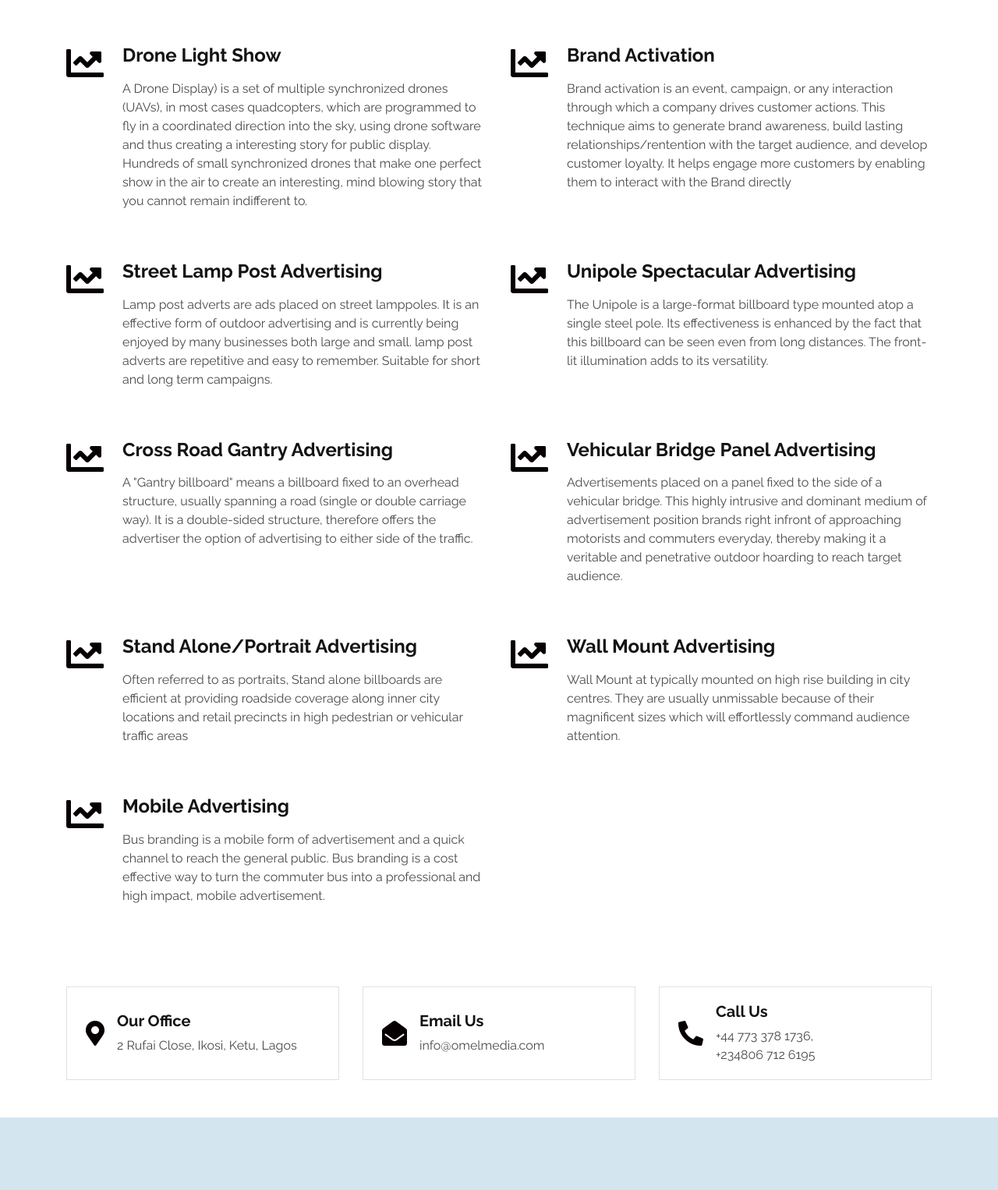
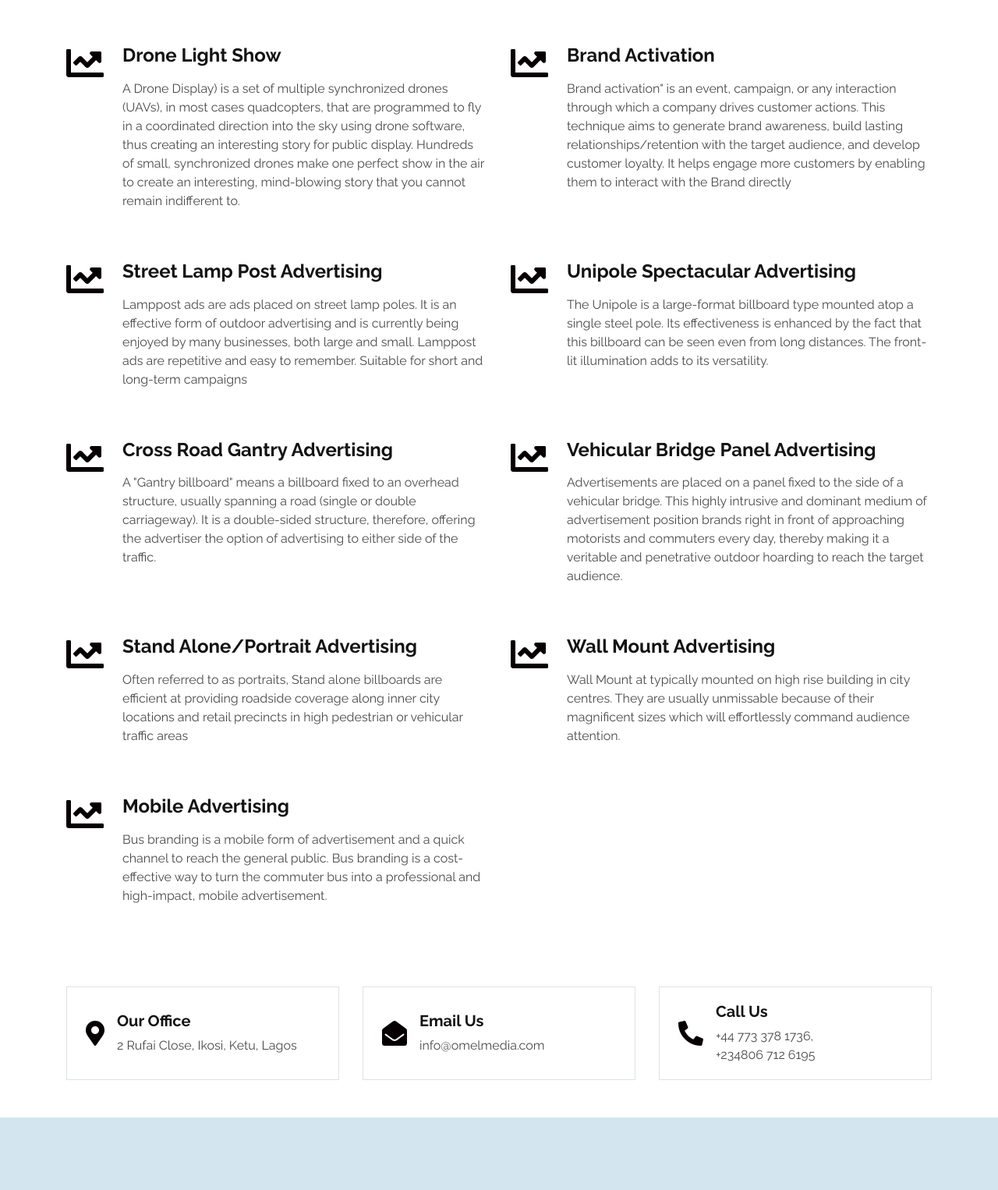
Before and after one commit to tech-teni/omelmedia, a plain HTML site: page service.html in a window 1280 px wide. Shown: the part 579-2105 px from the top of the page at 78% size. Drawn offline with nearby package versions, Linux system fonts and the light colour scheme.

Commit message:
fixed all structured

```diff
--- a/service.html
+++ b/service.html
@@ -86,10 +86,7 @@
                                 <i class="fa fa-3x fa-chart-line text-primary mr-4"></i>
                                 <div class="d-flex flex-column">
                                     <h4 class="font-weight-bold mb-3">Drone Light Show </h4>
-                                    <p>A Drone Display) is a set of multiple synchronized drones (UAVs), in most cases quadcopters, which
-                                        are programmed to fly in a coordinated direction into the sky, using drone software and thus creating
-                                        a interesting story for public display. Hundreds of small synchronized drones that make one perfect
-                                        show in the air to create an interesting, mind blowing story that you cannot remain indifferent to.
+                                    <p>A Drone Display) is a set of multiple synchronized drones (UAVs), in most cases quadcopters, that are programmed to fly in a coordinated direction into the sky using drone software, thus creating an interesting story for public display. Hundreds of small, synchronized drones make one perfect show in the air to create an interesting, mind-blowing story that you cannot remain indifferent to.
                                         </p>
                                 </div>
                             </div>
@@ -99,10 +96,8 @@
                                 <i class="fa fa-3x fa-chart-line text-primary mr-4"></i>
                                 <div class="d-flex flex-column">
                                     <h4 class="font-weight-bold mb-3">Brand Activation</h4>
-                                    <p>Brand activation is an event, campaign, or any interaction through which a company drives
-                                        customer actions. This technique aims to generate brand awareness, build lasting
-                                        relationships/rentention with the target audience, and develop customer loyalty. It helps
-                                        engage more customers by enabling them to interact with the Brand directly</p>
+                                    <p>Brand activation" is an event, campaign, or any interaction through which a company drives customer actions. This technique aims to generate brand awareness, build lasting relationships/retention with the target audience, and develop customer loyalty. It helps engage more customers by enabling them to interact with the Brand directly
+                                    </p>
                                 </div>
                             </div>
                         </div>
@@ -112,9 +107,8 @@
                                 <div class="d-flex flex-column">
                                     <h4 class="font-weight-bold mb-3">Street Lamp Post Advertising
                                     </h4>
-                                    <p>Lamp post adverts are ads placed on street lamppoles. It is an effective form of outdoor advertising
-                                        and is currently being enjoyed by many businesses both large and small. lamp post adverts are
-                                        repetitive and easy to remember. Suitable for short and long term campaigns.</p>
+                                    <p>Lamppost ads are ads placed on street lamp poles. It is an effective form of outdoor advertising and is currently being enjoyed by many businesses, both large and small. Lamppost ads are repetitive and easy to remember. Suitable for short and long-term campaigns
+                                    </p>
                                 </div>
                             </div>
                         </div>
@@ -134,9 +128,9 @@
                                 <i class="fa fa-3x fa-chart-line text-primary mr-4"></i>
                                 <div class="d-flex flex-column">
                                     <h4 class="font-weight-bold mb-3">Cross Road Gantry Advertising  </h4>
-                                    <p>A "Gantry billboard" means a billboard fixed to an overhead structure, usually spanning a road
-                                        (single or double carriage way). It is a double-sided structure, therefore offers the advertiser the
-                                        option of advertising to either side of the traffic.</p>
+                                    <p>
+                                        A "Gantry billboard" means a billboard fixed to an overhead structure, usually spanning a road (single or double carriageway). It is a double-sided structure, therefore, offering the advertiser the option of advertising to either side of the traffic.
+                                        </p>
                                 </div>
                             </div>
                         </div>
@@ -145,10 +139,8 @@
                                 <i class="fa fa-3x fa-chart-line text-primary mr-4"></i>
                                 <div class="d-flex flex-column">
                                     <h4 class="font-weight-bold mb-3">Vehicular Bridge Panel Advertising</h4>
-                                    <p>Advertisements placed on a panel fixed to the side of a vehicular bridge. This highly intrusive and
-                                        dominant medium of advertisement position brands right infront of approaching motorists and
-                                        commuters everyday, thereby making it a veritable and penetrative outdoor hoarding to reach target
-                                        audience.</p>
+                                    <p>Advertisements are placed on a panel fixed to the side of a vehicular bridge. This highly intrusive and dominant medium of advertisement position brands right in front of approaching motorists and commuters every day, thereby making it a veritable and penetrative outdoor hoarding to reach the target audience.
+                                    </p>
                                 </div>
                             </div>
                         </div>
@@ -169,8 +161,7 @@
                                 <i class="fa fa-3x fa-chart-line text-primary mr-4"></i>
                                 <div class="d-flex flex-column">
                                     <h4 class="font-weight-bold mb-3">Wall Mount Advertising </h4>
-                                    <p>Wall Mount at typically mounted on high rise building in city centres. They are usually unmissable
-                                        because of their magnificent sizes which will effortlessly command audience attention.
+                                    <p>Wall Mount at typically mounted on high rise building in city centres. They are usually unmissable because of their magnificent sizes which will effortlessly command audience attention.
                                         </p>
                                 </div>
                             </div>
@@ -181,9 +172,8 @@
                                 <i class="fa fa-3x fa-chart-line text-primary mr-4"></i>
                                 <div class="d-flex flex-column">
                                     <h4 class="font-weight-bold mb-3">Mobile Advertising</h4>
-                                    <p>Bus branding is a mobile form of advertisement and a quick channel to reach the general public. Bus
-                                        branding is a cost effective way to turn the commuter bus into a professional and high impact, mobile
-                                        advertisement.</p>
+                                    <p>Bus branding is a mobile form of advertisement and a quick channel to reach the general public. Bus branding is a cost-effective way to turn the commuter bus into a professional and high-impact, mobile advertisement.
+                                    </p>
                                 </div>
                             </div>
                         </div>
@@ -236,7 +226,7 @@
                 <a href="index.html" class="navbar-brand">
 <h1 class="m-0  display-4"><img src="img\media-logo2.png" alt="logo" class="logo"></h1>
                 </a>
-                <p>In the last 7 years, we have continuously offer one-stop-shop innovative solutions for all kinds of marketing needs to different brands.</p>
+                <p>In the last 7 years, we have continuously offered one-stop-shop innovative solutions for all kinds of marketing needs to different brands.</p>
             </div>
             <div class="col-lg-3 col-md-6 mb-5">
                 <h5 class="font-weight-bold text-primary mb-4">Quick Links</h5>
```
Also changed, not shown: about.html (+6 -14 lines), blog.html (+1 -1 lines), contact.html (+1 -1 lines), index.html (+8 -14 lines), lastest.html (+1 -1 lines), single.html (+1 -1 lines), css/style.css.
